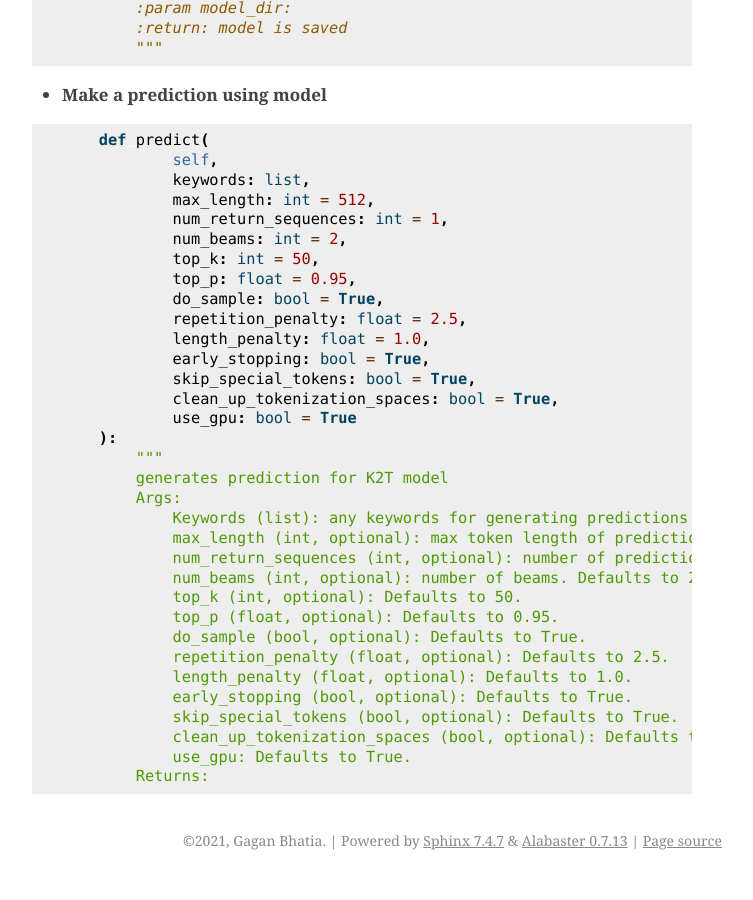
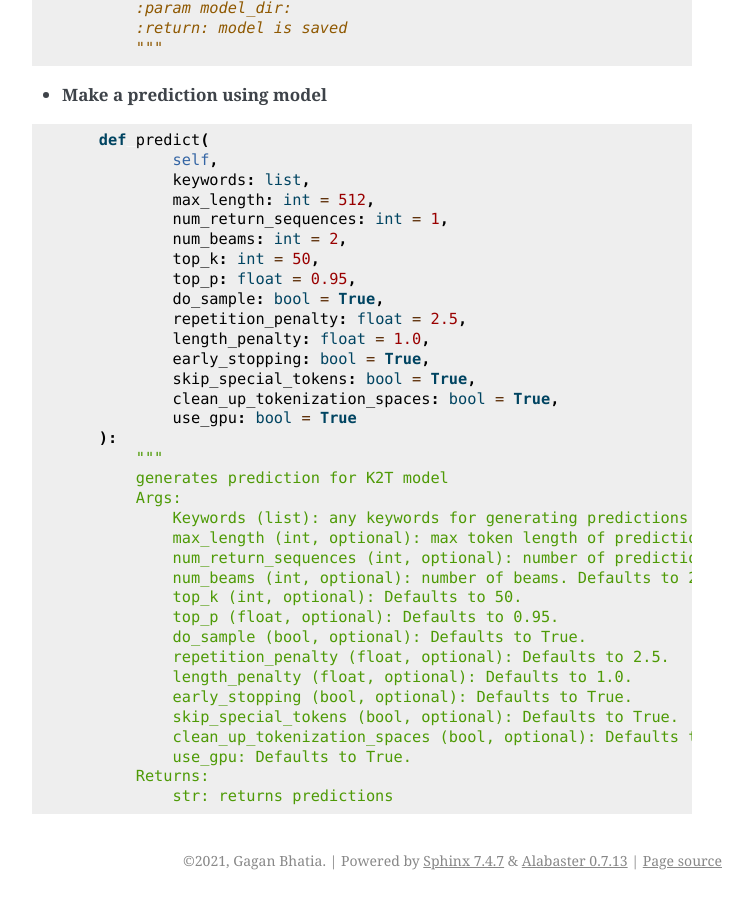
Before and after one commit to gagan3012/keytotext, a Sphinx documentation site: the page built from docs/TRAINER.md, in a window 1280 px wide and 900 px high, scrolled down 1352 px. Shown: the whole window, without its empty margins (388-1141 px from the left). Built offline with Sphinx 7.4.7, drawn with Linux system fonts in a browser that asks for light colours.

Commit message:
Update TRAINER.md

```diff
--- a/docs/TRAINER.md
+++ b/docs/TRAINER.md
@@ -108,3 +108,4 @@ def from_pretrained(self, model_name="t5-base"):
             clean_up_tokenization_spaces (bool, optional): Defaults to True.
             use_gpu: Defaults to True.
         Returns:
+            str: returns predictions
```
